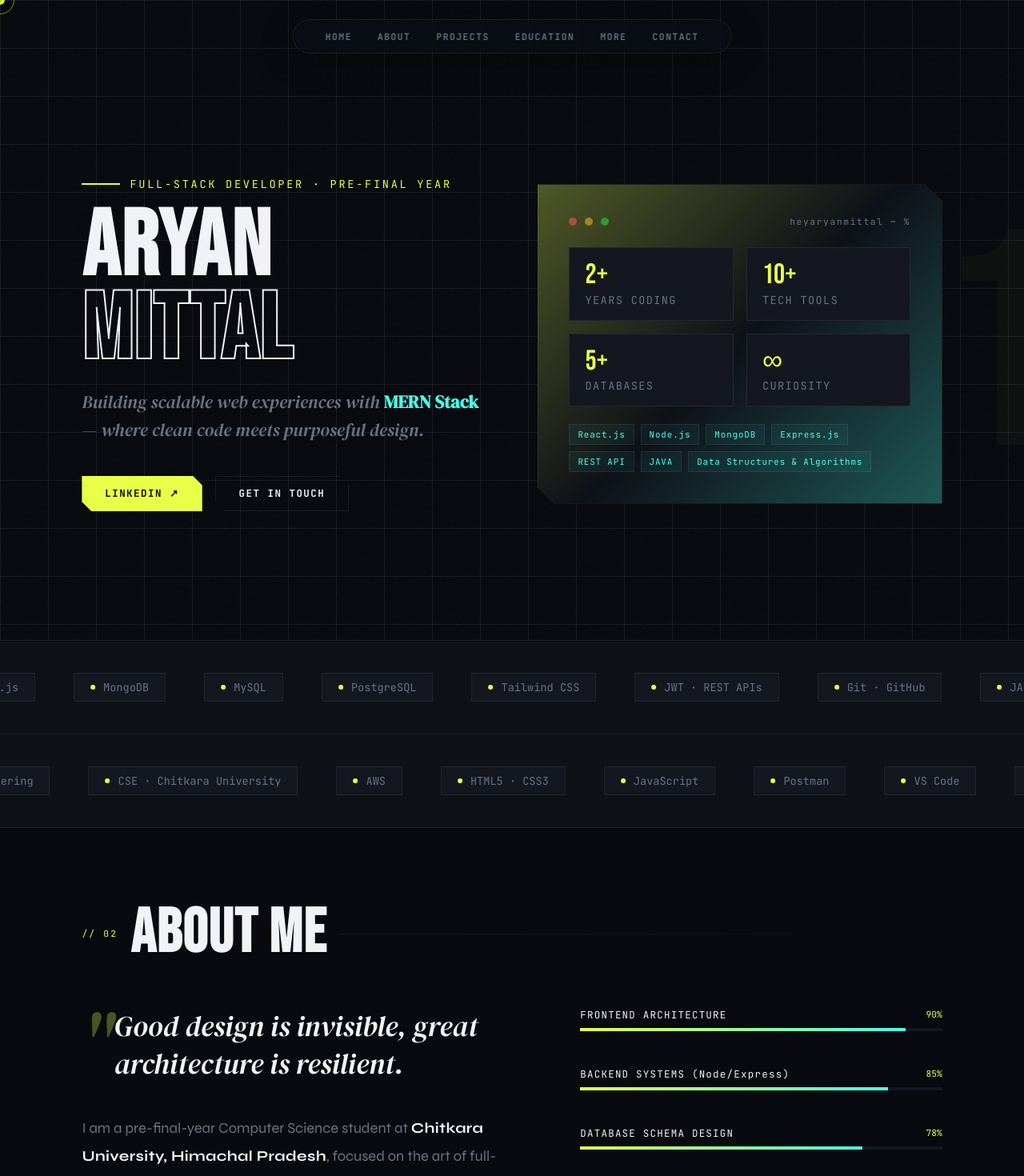
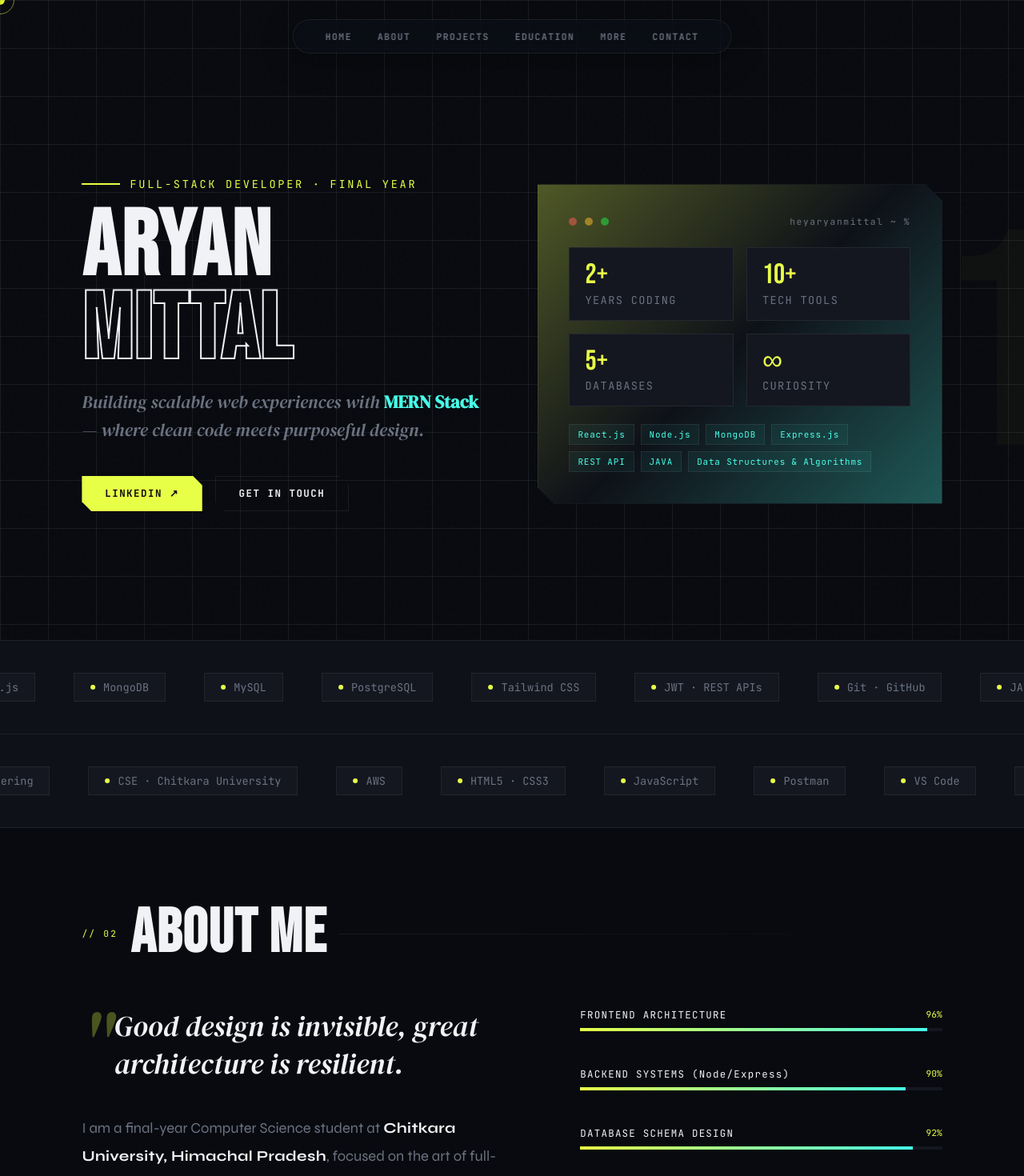
Before and after one commit to heyaryanmittal/Portfolio, a React (Vite) app: page / in a window 1280 px wide. Shown: the top 1470 px of the page at 80% size. Built offline with nearby package versions, Linux system fonts and the light colour scheme; no server answers.

Commit message:
Changing pre final year to final year

```diff
--- a/index.html
+++ b/index.html
@@ -4,7 +4,7 @@
     <meta charset="UTF-8" />
     <link rel="icon" type="image/svg+xml" href="/favicon.svg" />
     <meta name="viewport" content="width=device-width, initial-scale=1.0" />
-    <title>Aryan Mittal — Portfolio</title>
+    <title>Aryan Mittal Portfolio</title>
     <link
       href="https://fonts.googleapis.com/css2?family=Bebas+Neue&family=DM+Serif+Display:ital@0;1&family=JetBrains+Mono:wght@300;400;700&family=Syne:wght@400;700;800&display=swap"
       rel="stylesheet"
--- a/src/App.jsx
+++ b/src/App.jsx
@@ -159,7 +159,7 @@ const App = () => {
         <div className="hero-left">
           <div className="hero-eyebrow">
             <div className="eyebrow-line"></div>
-            <span className="eyebrow-text">Full-Stack Developer · Pre-Final Year</span>
+            <span className="eyebrow-text">Full-Stack Developer · Final Year</span>
           </div>
           <h1 className="hero-name">
             <span className="filled">Aryan</span>
@@ -246,7 +246,7 @@ const App = () => {
               Good design is invisible, great architecture is resilient.
             </blockquote>
             <p className="about-body">
-              I am a pre-final-year Computer Science student at <strong style={{ color: 'var(--text)' }}>Chitkara University, Himachal Pradesh</strong>, focused on the art of full-stack engineering. I don't just write code; I build digital systems that are scalable, maintainable, and user-centric.
+              I am a final-year Computer Science student at <strong style={{ color: 'var(--text)' }}>Chitkara University, Himachal Pradesh</strong>, focused on the art of full-stack engineering. I don't just write code; I build digital systems that are scalable, maintainable, and user-centric.
             </p>
             <p className="about-body">
               Currently, I'm deep-diving into <strong style={{ color: 'var(--accent2)' }}>Full Stack Projects</strong> and <strong style={{ color: 'var(--accent2)' }}>Advanced Data Structures & Algorithm Problems</strong>. I believe that a developer's strongest tool isn't their language of choice, but their ability to architect solutions to complex problems.
@@ -257,11 +257,11 @@ const App = () => {
           </div>
           <div className="skill-bars reveal" style={{ transitionDelay: '0.2s' }}>
             {[
-              { name: 'FRONTEND ARCHITECTURE', pct: 90, delay: '0.3s' },
-              { name: 'BACKEND SYSTEMS (Node/Express)', pct: 85, delay: '0.5s' },
-              { name: 'DATABASE SCHEMA DESIGN', pct: 78, delay: '0.7s' },
-              { name: 'RESTFUL API ENGINEERING', pct: 88, delay: '0.9s' },
-              { name: 'JAVA CORE & ALGORITHMS', pct: 80, delay: '1.1s' },
+              { name: 'FRONTEND ARCHITECTURE', pct: 96, delay: '0.3s' },
+              { name: 'BACKEND SYSTEMS (Node/Express)', pct: 90, delay: '0.5s' },
+              { name: 'DATABASE SCHEMA DESIGN', pct: 92, delay: '0.7s' },
+              { name: 'RESTFUL API ENGINEERING', pct: 94, delay: '0.9s' },
+              { name: 'JAVA CORE & ALGORITHMS', pct: 85, delay: '1.1s' },
             ].map((skill, i) => (
               <div key={i} className="skill-bar-item" style={{ marginBottom: '1.4rem' }}>
                 <div className="skill-bar-header">
@@ -428,6 +428,7 @@ const App = () => {
               { icon: '✉️', label: 'EMAIL', value: 'heyaryanmittal@gmail.com', link: 'mailto:heyaryanmittal@gmail.com' },
               { icon: '✉️', label: 'EMAIL (ALT)', value: 'aryanmittal25496@gmail.com', link: 'mailto:aryanmittal25496@gmail.com' },
               { icon: '🐙', label: 'GITHUB', value: 'heyaryanmittal', link: 'https://github.com/heyaryanmittal' },
+              { icon: '🌳', label: 'LINKTREE', value: 'heyaryanmittal', link: 'https://linktr.ee/heyaryanmittal' },
             ].map((link, i) => (
               <a key={i} href={link.link} target="_blank" className="contact-link">
                 <span className="link-icon">{link.icon}</span>
```
Also changed, not shown: 1 other file (tests, documents, lock files or other folders).
